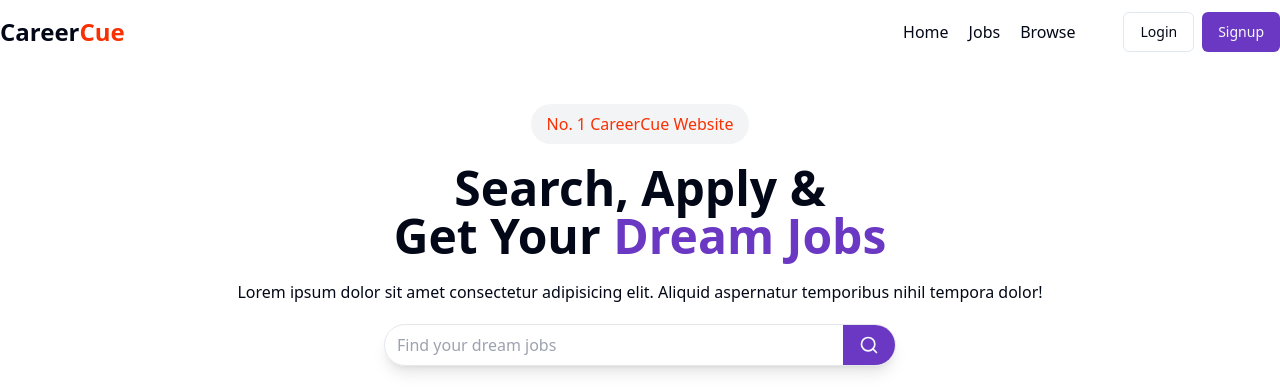
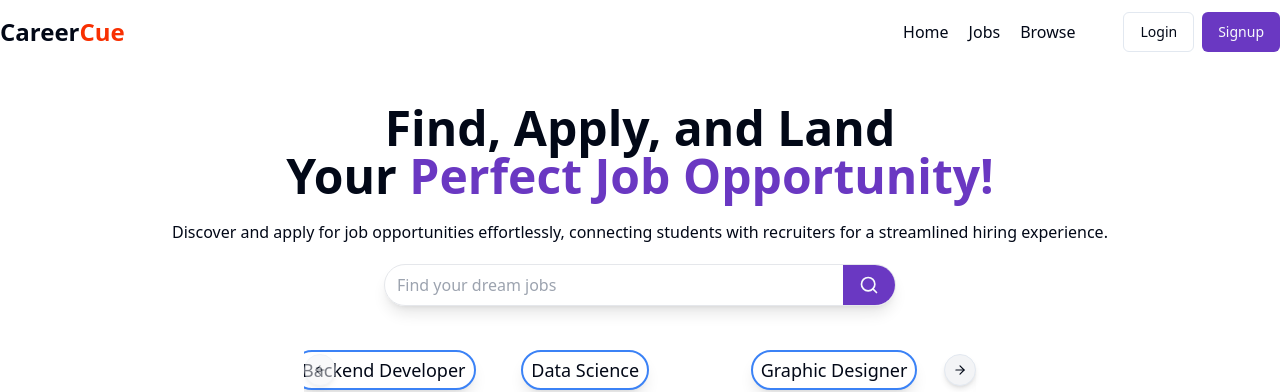
Before and after one commit to theabhishekgoyal/job-portal, a React (Vite) app in the folder frontend/: page / in a window 1280 px wide. Shown: the top 392 px of the page. Built offline with nearby package versions, Linux system fonts and the light colour scheme; no server answers.

Commit message:
update in home page

```diff
--- a/frontend/src/components/HeroSection.jsx
+++ b/frontend/src/components/HeroSection.jsx
@@ -18,9 +18,8 @@ const HeroSection = () => {
     return (
         <div className='text-center'>
             <div className='flex flex-col gap-5 my-10'>
-                <span className=' mx-auto px-4 py-2 rounded-full bg-gray-100 text-[#F83002] font-medium'>No. 1 CareerCue Website</span>
-                <h1 className='text-5xl font-bold'>Search, Apply & <br /> Get Your <span className='text-[#6A38C2]'>Dream Jobs</span></h1>
-                <p>Lorem ipsum dolor sit amet consectetur adipisicing elit. Aliquid aspernatur temporibus nihil tempora dolor!</p>
+                <h1 className='text-5xl font-bold'>Find, Apply, and Land<br /> Your <span className='text-[#6A38C2]'>Perfect Job Opportunity!</span></h1>
+                <p>Discover and apply for job opportunities effortlessly, connecting students with recruiters for a streamlined hiring experience.</p>
                 <div className='flex w-[40%] shadow-lg border border-gray-200 pl-3 rounded-full items-center gap-4 mx-auto'>
                     <input
                         type="text"
```
